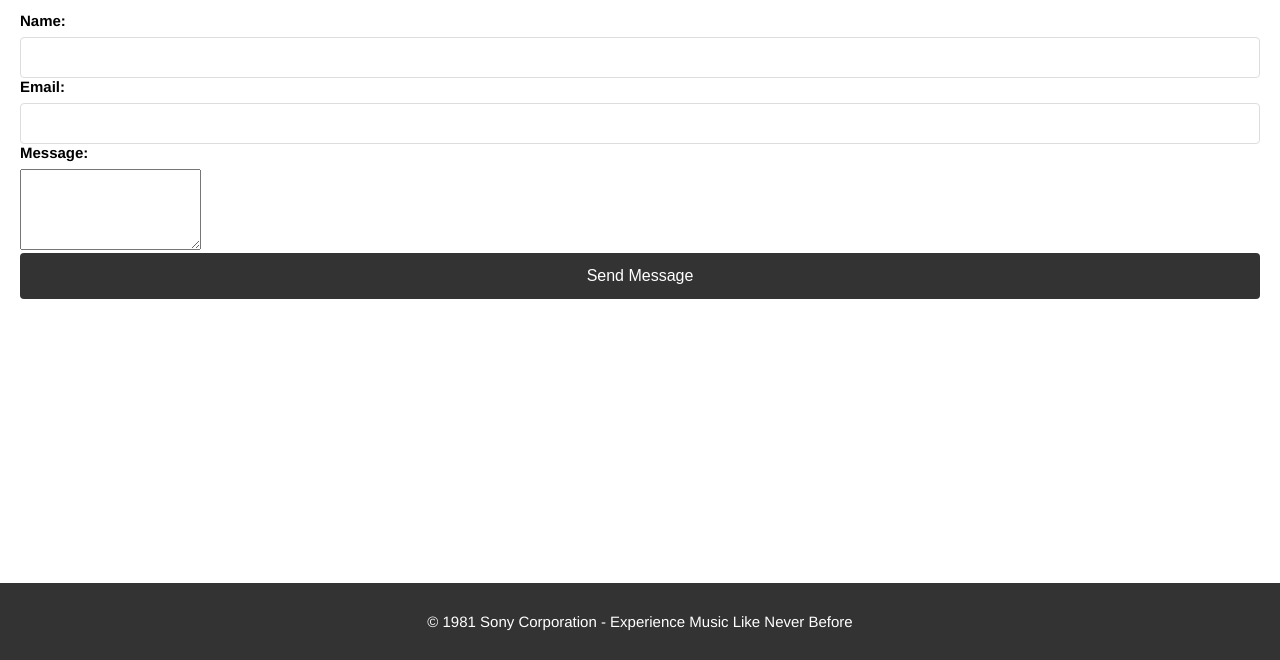
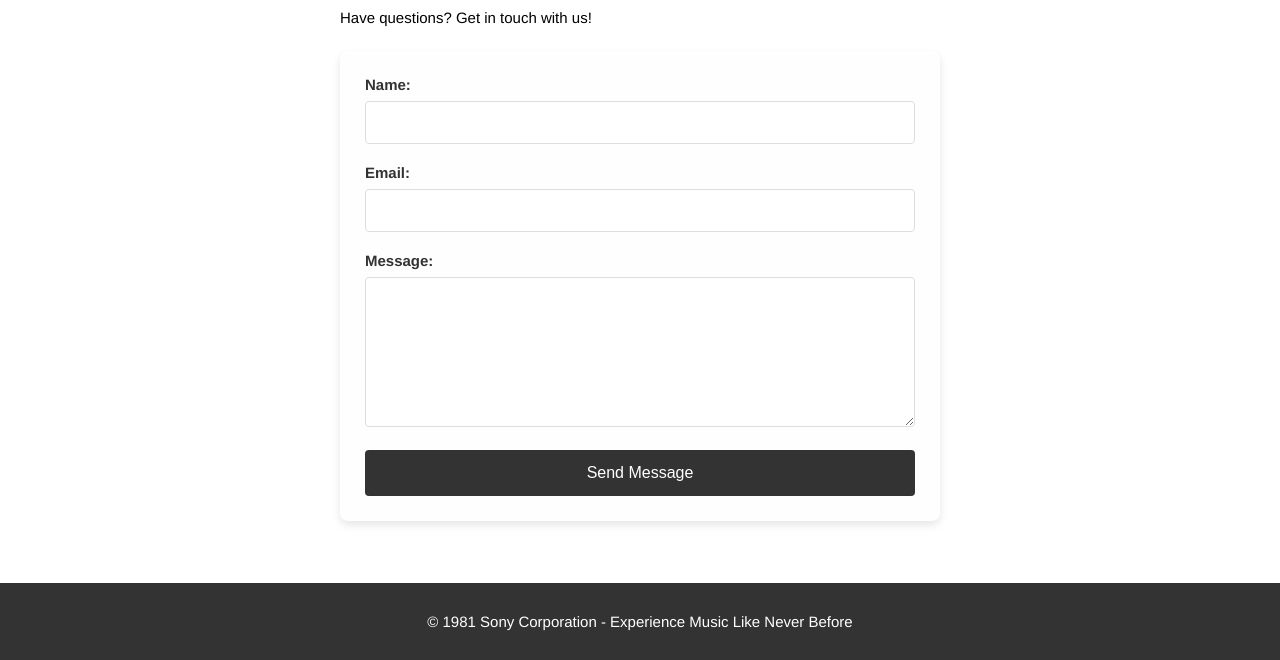
Before and after one commit to ImanSayyed/COMP1002-FinalProject-W25, a plain HTML site: page Sony Walkman/Contact.html in a window 1280 px wide. Shown: the part 140-800 px from the top of the page. Drawn offline with Linux system fonts and the light colour scheme.

Commit message:
Update styles.css

```diff
--- a/Sony Walkman/styles.css
+++ b/Sony Walkman/styles.css
@@ -186,6 +186,7 @@ button[type="submit"] {
 button[type="submit"]:hover {
     background-color: #333;
 }
+
 /* Timeline Image Clickable Styles */
 .timeline-item img {
     cursor: pointer;
@@ -206,3 +207,84 @@ button[type="submit"]:hover {
     padding: 15px;
     margin-top: auto;
 }
+
+/* Contact Form Styles */
+.contact {
+    max-width: 600px;
+    margin: 0 auto;
+    padding: 20px;
+}
+
+.contact h1 {
+    font-size: 29px;
+    margin-bottom: 15px;
+}
+
+.contact p {
+    margin-bottom: 25px;
+    font-size: 15px;
+}
+
+/* Form container */
+.contact form {
+    background-color: #fefefe;
+    padding: 25px;
+    border-radius: 8px;
+    box-shadow: 0 4px 8px rgba(0,0,0,0.1);
+}
+
+/* Input fields style */
+.contact input[type="text"],
+.contact input[type="email"],
+.contact textarea {
+    width: 100%;
+    padding: 12px;
+    margin-bottom: 20px;
+    border: 1px solid #ddd;
+    border-radius: 4px;
+    box-sizing: border-box;
+    font-family: Helvetica, sans-serif, Arial;
+    font-size: 15px;
+    transition: border-color 0.3s;
+}
+
+/* Text-area specific styles */
+.contact textarea {
+    min-height: 150px;
+    resize: vertical;
+}
+
+/* Focus states*/
+.contact input[type="text"]:focus,
+.contact input[type="email"]:focus,
+.contact textarea:focus {
+    border-color: #333;
+    outline: none;
+    box-shadow: 0 0 0 2px rgba(51,51,51,0.1);
+}
+
+/* Submit button */
+.contact button[type="submit"] {
+    background-color: #333;
+    color: white;
+    padding: 14px 20px;
+    border: none;
+    border-radius: 4px;
+    cursor: pointer;
+    width: 100%;
+    font-size: 16px;
+    transition: background-color 0.3s;
+}
+
+/* Submit button hover effect */
+.contact button[type="submit"]:hover {
+    background-color: #222;
+}
+
+/* Styling for labels*/
+.contact label {
+    display: block;
+    margin-bottom: 8px;
+    font-weight: bold;
+    color: #333;
+}
```
